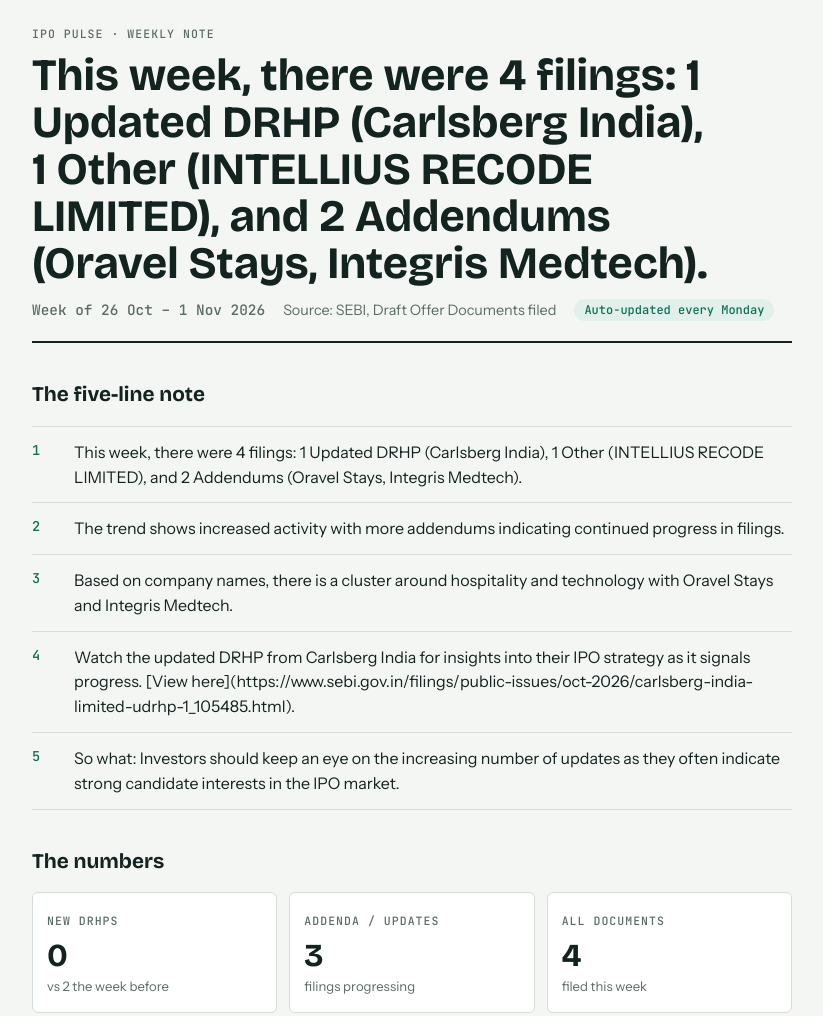
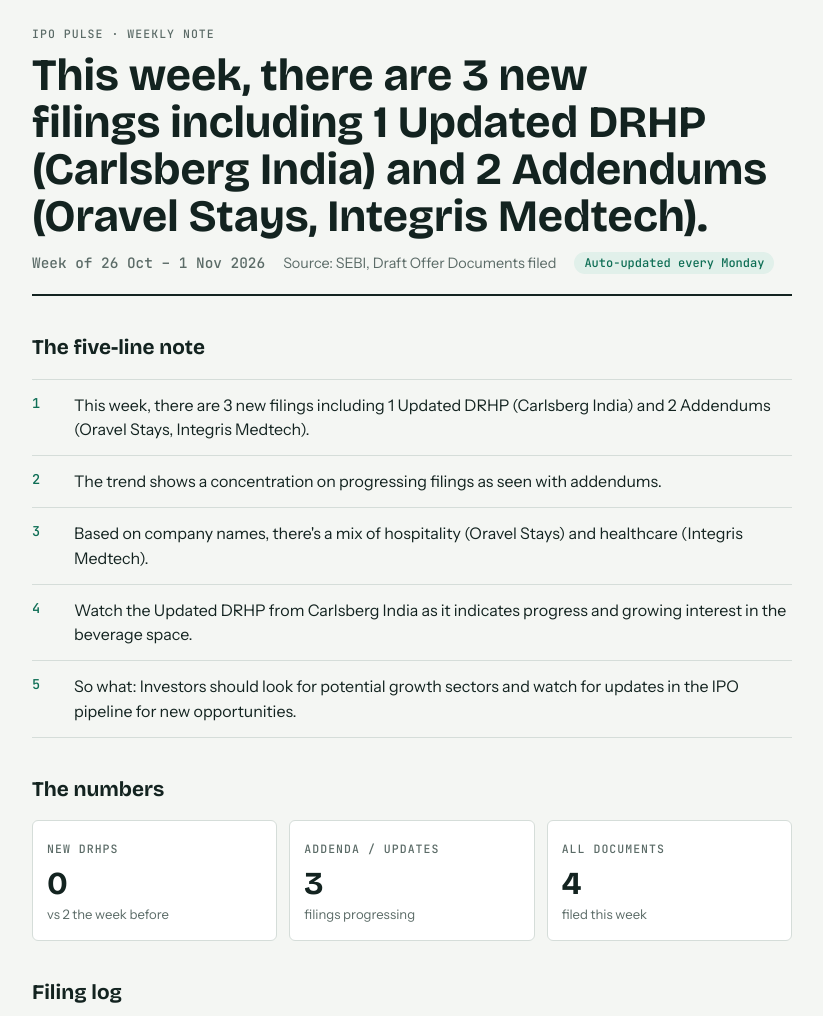
Before and after one commit to Shahkjh/ipo-pulse, a plain HTML site: page site/index.html in a window 1280 px wide. Shown: the top 1016 px of the page, without its empty margins (228-1051 px from the left). Drawn offline with nearby package versions, Linux system fonts and the light colour scheme.

Commit message:
IPO Pulse: weekly run

```diff
--- a/site/index.html
+++ b/site/index.html
@@ -27,9 +27,9 @@ tr.sep td{background:var(--paper);font:500 .72rem "JetBrains Mono",monospace;tex
 .btn{display:inline-block;align-self:flex-start;padding:13px 22px;border-radius:6px;background:var(--accent);color:var(--surface);text-decoration:none;font-weight:600}
 @media (max-width:520px){.kpis{grid-template-columns:1fr}}
 </style></head><body><div class="wrap">
-<header><span class="label">IPO Pulse · Weekly note</span><h1>This week, there were 4 filings: 1 Updated DRHP (Carlsberg India), 1 Other (INTELLIUS RECODE LIMITED), and 2 Addendums (Oravel Stays, Integris Medtech).</h1>
+<header><span class="label">IPO Pulse · Weekly note</span><h1>This week, there are 3 new filings including 1 Updated DRHP (Carlsberg India) and 2 Addendums (Oravel Stays, Integris Medtech).</h1>
 <div class="meta"><span class="mono">Week of 26 Oct – 1 Nov 2026</span><span>Source: SEBI, Draft Offer Documents filed</span><span class="pill">Auto-updated every Monday</span></div></header>
-<section><h2>The five-line note</h2><ol><li><span>This week, there were 4 filings: 1 Updated DRHP (Carlsberg India), 1 Other (INTELLIUS RECODE LIMITED), and 2 Addendums (Oravel Stays, Integris Medtech).</span></li><li><span>The trend shows increased activity with more addendums indicating continued progress in filings.</span></li><li><span>Based on company names, there is a cluster around hospitality and technology with Oravel Stays and Integris Medtech.</span></li><li><span>Watch the updated DRHP from Carlsberg India for insights into their IPO strategy as it signals progress. [View here](https://www.sebi.gov.in/filings/public-issues/oct-2026/carlsberg-india-limited-udrhp-1_105485.html).</span></li><li><span>So what: Investors should keep an eye on the increasing number of updates as they often indicate strong candidate interests in the IPO market.</span></li></ol></section>
+<section><h2>The five-line note</h2><ol><li><span>This week, there are 3 new filings including 1 Updated DRHP (Carlsberg India) and 2 Addendums (Oravel Stays, Integris Medtech).</span></li><li><span>The trend shows a concentration on progressing filings as seen with addendums.</span></li><li><span>Based on company names, there&#x27;s a mix of hospitality (Oravel Stays) and healthcare (Integris Medtech).</span></li><li><span>Watch the Updated DRHP from Carlsberg India as it indicates progress and growing interest in the beverage space.</span></li><li><span>So what: Investors should look for potential growth sectors and watch for updates in the IPO pipeline for new opportunities.</span></li></ol></section>
 <section><h2>The numbers</h2><div class="kpis">
 <div class="kpi"><span class="label">New DRHPs</span><b class="mono">0</b><span class="d">vs 2 the week before</span></div>
 <div class="kpi"><span class="label">Addenda / updates</span><b class="mono">3</b><span class="d">filings progressing</span></div>
```
